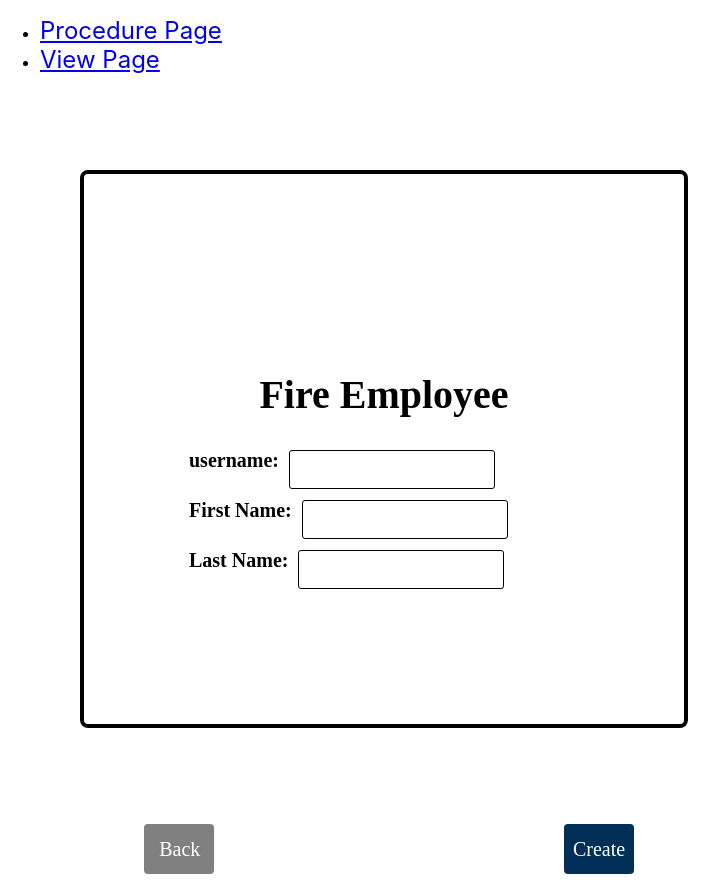
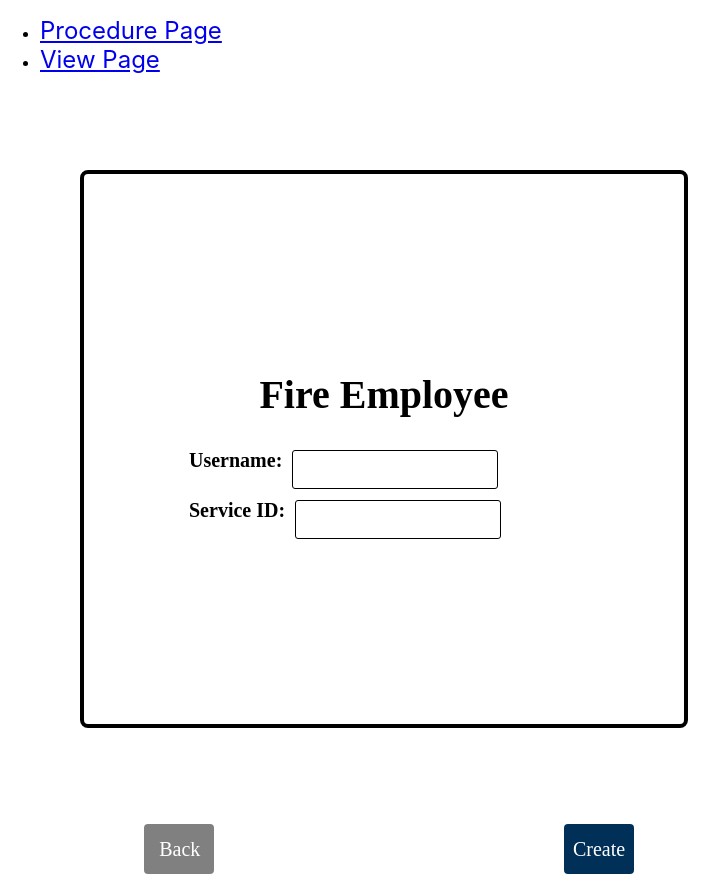
Before and after one commit to Gary-ChenJL/RestaurantDelivery, a React (Create React App) app in the folder frontend/: page /fire_employee in a window 1280 px wide. Shown: the whole page, without its empty margins (0-728 px from the left). Built offline with nearby package versions, Linux system fonts and the light colour scheme.

Commit message:
finish A-F

```diff
--- a/frontend/src/pages/add_service/add_service_page.js
+++ b/frontend/src/pages/add_service/add_service_page.js
@@ -8,43 +8,52 @@ import classes from "./addservicePage.module.scss";
 
 const Addservicepage = (props) => {
 
-    const [AddownerInfo, setAddownerInfo] = useState({
-      username : "",
-      firstname: "",
-      lastname:""
+    const [AddServiceInfo, setAddServiceInfo] = useState({
+      id : "",
+      longname: "",
+      homebase:"",
+      manager:''
     });
 
-    const onChangeUsernameHandler = async (event) => {
-      var temp = AddownerInfo;
+    const onChangeIdHandler = async (event) => {
+      var temp = AddServiceInfo;
       temp[event.target.name] = event.target.value;
-      setAddownerInfo(temp);
-      // console.log(AddownerInfo["username"])
+      setAddServiceInfo(temp);
+      // console.log(AddServiceInfo["username"])
     }
 
-    const onChangeFirstnameHandler = async (event) => {
-      var temp = AddownerInfo;
+    const onChangeLongnameHandler = async (event) => {
+      var temp = AddServiceInfo;
       temp[event.target.name] = event.target.value;
-      setAddownerInfo(temp);
-      // console.log(AddownerInfo["firstname"])
+      setAddServiceInfo(temp);
+      // console.log(AddServiceInfo["firstname"])
     }
 
-    const onChangeLastnameHandler = async (event) => {
-      var temp = AddownerInfo;
+    const onChangeHomebaseHandler = async (event) => {
+      var temp = AddServiceInfo;
       temp[event.target.name] = event.target.value;
-      setAddownerInfo(temp);
-      // console.log(AddownerInfo["lastname"])
+      setAddServiceInfo(temp);
+      // console.log(AddServiceInfo["lastname"])
+    }
+    const onChangeManagerHandler = async (event) => {
+        var temp = AddServiceInfo;
+        temp[event.target.name] = event.target.value;
+        setAddServiceInfo(temp);
+        // console.log(AddServiceInfo["lastname"])
     }
 
 
     const onSubmitHandler = () => {
-      console.log(AddownerInfo["username"])
-      console.log(AddownerInfo["firstname"])
-      console.log(AddownerInfo["lastname"])
-      axios.post("http://localhost:5000/mvp/employee/worker", {
+      console.log(AddServiceInfo["id"])
+      console.log(AddServiceInfo["longname"])
+      console.log(AddServiceInfo["homebase"])
+      console.log(AddServiceInfo["manager"])
+      axios.post("http://localhost:5000/services/add", {
 
-                    username: AddownerInfo["username"],
-                    firstname:AddownerInfo["firstname"],
-                    lastname:AddownerInfo["lastname"]
+                    id: AddServiceInfo["id"],
+                    longname:AddServiceInfo["longname"],
+                    homebase:AddServiceInfo["homebase"],
+                    manager:AddServiceInfo["manager"]
                 })
                 .catch((error) => {
                     alert(error.response.data.message);
@@ -58,24 +67,31 @@ const Addservicepage = (props) => {
                 <div className={classes.entrybox}>
 
                     <Entry
-                        text={"username: "}
-                        name="username"
+                        text={"Service ID: "}
+                        name="id"
                         type="text"
-                        onChange={onChangeUsernameHandler}
+                        onChange={onChangeIdHandler}
                     />
 
                     <Entry
-                        text={"First Name: "}
-                        name="firstname"
+                        text={"Full Name: "}
+                        name="longname"
                         type="text"
-                        onChange={onChangeFirstnameHandler}
+                        onChange={onChangeLongnameHandler}
                     />
 
                     <Entry
-                        text={"Last Name: "}
-                        name="lastname"
+                        text={"Home Base: "}
+                        name="homebase"
                         type="text"
-                        onChange={onChangeLastnameHandler}
+                        onChange={onChangeHomebaseHandler}
+                    />
+
+                    <Entry
+                        text={"Manager: "}
+                        name="manager"
+                        type="text"
+                        onChange={onChangeManagerHandler}
                     />
                 </div>
                 <div className={classes.buttons}>
--- a/frontend/src/pages/add_worker_role/add_worker_role_page.js
+++ b/frontend/src/pages/add_worker_role/add_worker_role_page.js
@@ -8,43 +8,26 @@ import classes from "./addworkerrolePage.module.scss";
 
 const Addworkerrolepage = (props) => {
 
-    const [AddownerInfo, setAddownerInfo] = useState({
+    const [AddWorkerInfo, setAddWorkerInfo] = useState({
       username : "",
       firstname: "",
       lastname:""
     });
 
     const onChangeUsernameHandler = async (event) => {
-      var temp = AddownerInfo;
+      var temp = AddWorkerInfo;
       temp[event.target.name] = event.target.value;
-      setAddownerInfo(temp);
-      // console.log(AddownerInfo["username"])
-    }
-
-    const onChangeFirstnameHandler = async (event) => {
-      var temp = AddownerInfo;
-      temp[event.target.name] = event.target.value;
-      setAddownerInfo(temp);
-      // console.log(AddownerInfo["firstname"])
-    }
-
-    const onChangeLastnameHandler = async (event) => {
-      var temp = AddownerInfo;
-      temp[event.target.name] = event.target.value;
-      setAddownerInfo(temp);
-      // console.log(AddownerInfo["lastname"])
+      setAddWorkerInfo(temp);
+      // console.log(AddWorkerInfo["username"])
     }
 
 
     const onSubmitHandler = () => {
-      console.log(AddownerInfo["username"])
-      console.log(AddownerInfo["firstname"])
-      console.log(AddownerInfo["lastname"])
-      axios.post("http://localhost:5000/mvp/employee/worker", {
+      console.log(AddWorkerInfo["username"])
+      axios.post("http://localhost:5000/users/employee/worker", {
 
-                    username: AddownerInfo["username"],
-                    firstname:AddownerInfo["firstname"],
-                    lastname:AddownerInfo["lastname"]
+                    username: AddWorkerInfo["username"],
+
                 })
                 .catch((error) => {
                     alert(error.response.data.message);
@@ -58,25 +41,12 @@ const Addworkerrolepage = (props) => {
                 <div className={classes.entrybox}>
 
                     <Entry
-                        text={"username: "}
+                        text={"Username: "}
                         name="username"
                         type="text"
                         onChange={onChangeUsernameHandler}
                     />
 
-                    <Entry
-                        text={"First Name: "}
-                        name="firstname"
-                        type="text"
-                        onChange={onChangeFirstnameHandler}
-                    />
-
-                    <Entry
-                        text={"Last Name: "}
-                        name="lastname"
-                        type="text"
-                        onChange={onChangeLastnameHandler}
-                    />
                 </div>
                 <div className={classes.buttons}>
                     <button className={classes.back}>
--- a/frontend/src/pages/fire_employee/fire_employee_page.js
+++ b/frontend/src/pages/fire_employee/fire_employee_page.js
@@ -8,43 +8,34 @@ import classes from "./fireemployeePage.module.scss";
 
 const Fireemployeepage = (props) => {
 
-    const [AddownerInfo, setAddownerInfo] = useState({
+    const [AddFireInfo, setAddFireInfo] = useState({
       username : "",
-      firstname: "",
-      lastname:""
+      id: ""
     });
 
     const onChangeUsernameHandler = async (event) => {
-      var temp = AddownerInfo;
+      var temp = AddFireInfo;
       temp[event.target.name] = event.target.value;
-      setAddownerInfo(temp);
-      // console.log(AddownerInfo["username"])
+      setAddFireInfo(temp);
+      // console.log(AddFireInfo["username"])
     }
 
-    const onChangeFirstnameHandler = async (event) => {
-      var temp = AddownerInfo;
+    const onChangeIDHandler = async (event) => {
+      var temp = AddFireInfo;
       temp[event.target.name] = event.target.value;
-      setAddownerInfo(temp);
-      // console.log(AddownerInfo["firstname"])
-    }
-
-    const onChangeLastnameHandler = async (event) => {
-      var temp = AddownerInfo;
-      temp[event.target.name] = event.target.value;
-      setAddownerInfo(temp);
-      // console.log(AddownerInfo["lastname"])
+      setAddFireInfo(temp);
+      // console.log(AddFireInfo["firstname"])
     }
 
 
+
     const onSubmitHandler = () => {
-      console.log(AddownerInfo["username"])
-      console.log(AddownerInfo["firstname"])
-      console.log(AddownerInfo["lastname"])
-      axios.post("http://localhost:5000/mvp/employee/worker", {
+      console.log(AddFireInfo["username"])
+      console.log(AddFireInfo["id"])
+      axios.post("http://localhost:5000/users/employee/fire", {
 
-                    username: AddownerInfo["username"],
-                    firstname:AddownerInfo["firstname"],
-                    lastname:AddownerInfo["lastname"]
+                    username: AddFireInfo["username"],
+                    id:AddFireInfo["id"],
                 })
                 .catch((error) => {
                     alert(error.response.data.message);
@@ -58,24 +49,17 @@ const Fireemployeepage = (props) => {
                 <div className={classes.entrybox}>
 
                     <Entry
-                        text={"username: "}
+                        text={"Username: "}
                         name="username"
                         type="text"
                         onChange={onChangeUsernameHandler}
                     />
 
                     <Entry
-                        text={"First Name: "}
-                        name="firstname"
+                        text={"Service ID: "}
+                        name="id"
                         type="text"
-                        onChange={onChangeFirstnameHandler}
-                    />
-
-                    <Entry
-                        text={"Last Name: "}
-                        name="lastname"
-                        type="text"
-                        onChange={onChangeLastnameHandler}
+                        onChange={onChangeIDHandler}
                     />
                 </div>
                 <div className={classes.buttons}>
--- a/frontend/src/pages/fly_drone/fly_drone_page.js
+++ b/frontend/src/pages/fly_drone/fly_drone_page.js
@@ -8,43 +8,43 @@ import classes from "./flydronePage.module.scss";
 
 const Flydronepage = (props) => {
 
-    const [AddownerInfo, setAddownerInfo] = useState({
-      username : "",
-      firstname: "",
-      lastname:""
+    const [AddFlydroneInfo, setAddFlydroneInfo] = useState({
+      id : "",
+      tag : "",
+      destination: ''
     });
 
-    const onChangeUsernameHandler = async (event) => {
-      var temp = AddownerInfo;
+    const onChangeIdHandler = async (event) => {
+      var temp = AddFlydroneInfo;
       temp[event.target.name] = event.target.value;
-      setAddownerInfo(temp);
-      // console.log(AddownerInfo["username"])
+      setAddFlydroneInfo(temp);
+      // console.log(AddFlydroneInfo["username"])
     }
 
-    const onChangeFirstnameHandler = async (event) => {
-      var temp = AddownerInfo;
+    const onChangeTagHandler = async (event) => {
+      var temp = AddFlydroneInfo;
       temp[event.target.name] = event.target.value;
-      setAddownerInfo(temp);
-      // console.log(AddownerInfo["firstname"])
+      setAddFlydroneInfo(temp);
+      // console.log(AddFlydroneInfo["firstname"])
     }
+    const onChangeDestinationHandler = async (event) => {
+        var temp = AddFlydroneInfo;
+        temp[event.target.name] = event.target.value;
+        setAddFlydroneInfo(temp);
+        // console.log(AddFlydroneInfo["firstname"])
+      }
 
-    const onChangeLastnameHandler = async (event) => {
-      var temp = AddownerInfo;
-      temp[event.target.name] = event.target.value;
-      setAddownerInfo(temp);
-      // console.log(AddownerInfo["lastname"])
-    }
 
 
     const onSubmitHandler = () => {
-      console.log(AddownerInfo["username"])
-      console.log(AddownerInfo["firstname"])
-      console.log(AddownerInfo["lastname"])
-      axios.post("http://localhost:5000/mvp/employee/worker", {
+      console.log(AddFlydroneInfo["id"])
+      console.log(AddFlydroneInfo["tag"])
+      console.log(AddFlydroneInfo["destination"])
+      axios.post("http://localhost:5000/services/drone/fly", {
 
-                    username: AddownerInfo["username"],
-                    firstname:AddownerInfo["firstname"],
-                    lastname:AddownerInfo["lastname"]
+                    id: AddFlydroneInfo["id"],
+                    tag:AddFlydroneInfo["tag"],
+                    destination:AddFlydroneInfo["destination"]
                 })
                 .catch((error) => {
                     alert(error.response.data.message);
@@ -58,24 +58,24 @@ const Flydronepage = (props) => {
                 <div className={classes.entrybox}>
 
                     <Entry
-                        text={"username: "}
-                        name="username"
+                        text={"Service ID: "}
+                        name="id"
                         type="text"
-                        onChange={onChangeUsernameHandler}
+                        onChange={onChangeIdHandler}
                     />
 
                     <Entry
-                        text={"First Name: "}
-                        name="firstname"
+                        text={"Drone Tag: "}
+                        name="tag"
                         type="text"
-                        onChange={onChangeFirstnameHandler}
+                        onChange={onChangeTagHandler}
                     />
 
                     <Entry
-                        text={"Last Name: "}
-                        name="lastname"
+                        text={"Destination: "}
+                        name="destination"
                         type="text"
-                        onChange={onChangeLastnameHandler}
+                        onChange={onChangeDestinationHandler}
                     />
                 </div>
                 <div className={classes.buttons}>
```
